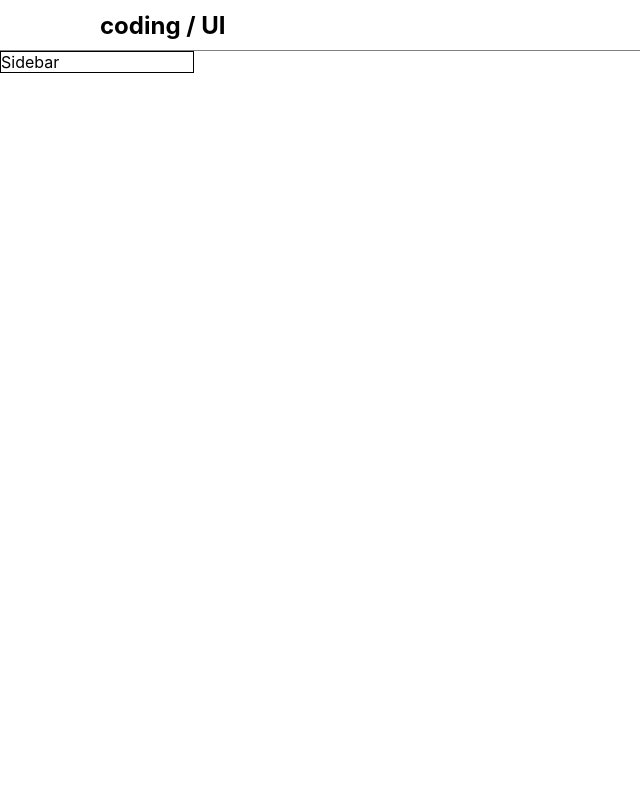
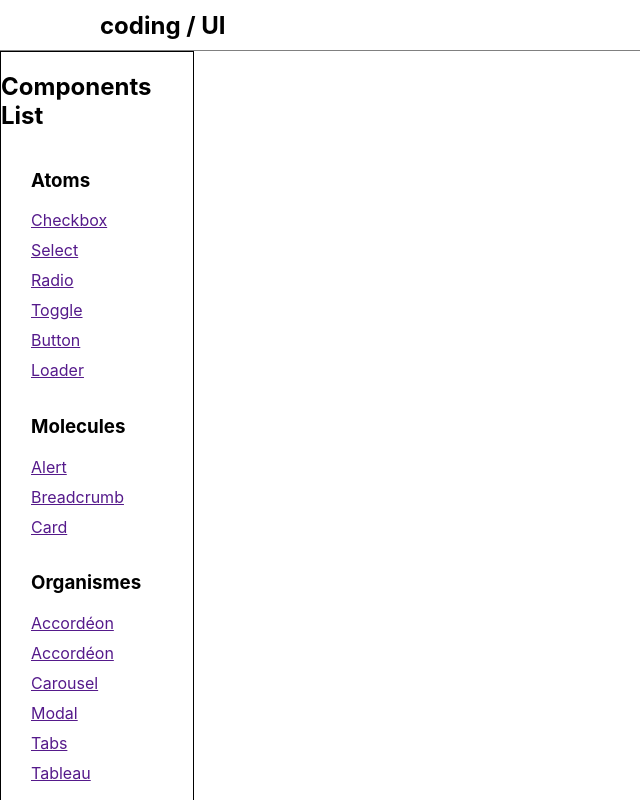
Before and after one commit to SukiTsu/library_react, a React (Vite) app in the folder lib_module/: page / in a window 1280 px wide. Shown: the top 800 px of the page, without its empty margins (0-640 px from the left). Built offline with nearby package versions, Linux system fonts and the light colour scheme.

Commit message:
ajout sidebar avec nom composants

```diff
--- a/lib_module/src/assets/css/sidebar.css
+++ b/lib_module/src/assets/css/sidebar.css
@@ -1,4 +1,17 @@
 .sidebar{
     width: 15%;
+    height: 100vw;
     border: 1px solid black;
+    display: flex;
+    flex-direction: column;
 }
+.components-category{
+    margin-left: 30px;
+}
+.sidebar ul{
+    list-style-type: none;
+    padding: 0;
+}
+.sidebar ul li{
+    margin-bottom: 10px;
+}
--- a/lib_module/src/components/presentation/Sidebar.tsx
+++ b/lib_module/src/components/presentation/Sidebar.tsx
@@ -1,5 +1,33 @@
 import "../../assets/css/sidebar.css";
+import { RESUME_DATA } from "../../data/resume-data";
+
+type Components = Record<string, { name: string }>;
+type Category = { name: string; components: Components };
 
 export default function Sidebar() {
-  return <div className="sidebar">Sidebar</div>;
+  const sidebarData: Record<string, Category[]> = RESUME_DATA.sidebar;
+
+  return (
+    <div className="sidebar">
+      <h2>Components List</h2>
+
+      {Object.keys(sidebarData).map((sectionKey) => {
+        const section = sidebarData[sectionKey as keyof typeof sidebarData];
+        return section.map((category) => (
+          <div key={category.name} className="components-category">
+            <h3>{category.name}</h3>
+            <ul>
+              {Object.keys(category.components).map((componentKey) => (
+                <a href="">
+                  <li key={componentKey}>
+                    {category.components[componentKey].name}
+                  </li>
+                </a>
+              ))}
+            </ul>
+          </div>
+        ));
+      })}
+    </div>
+  );
 }
```
